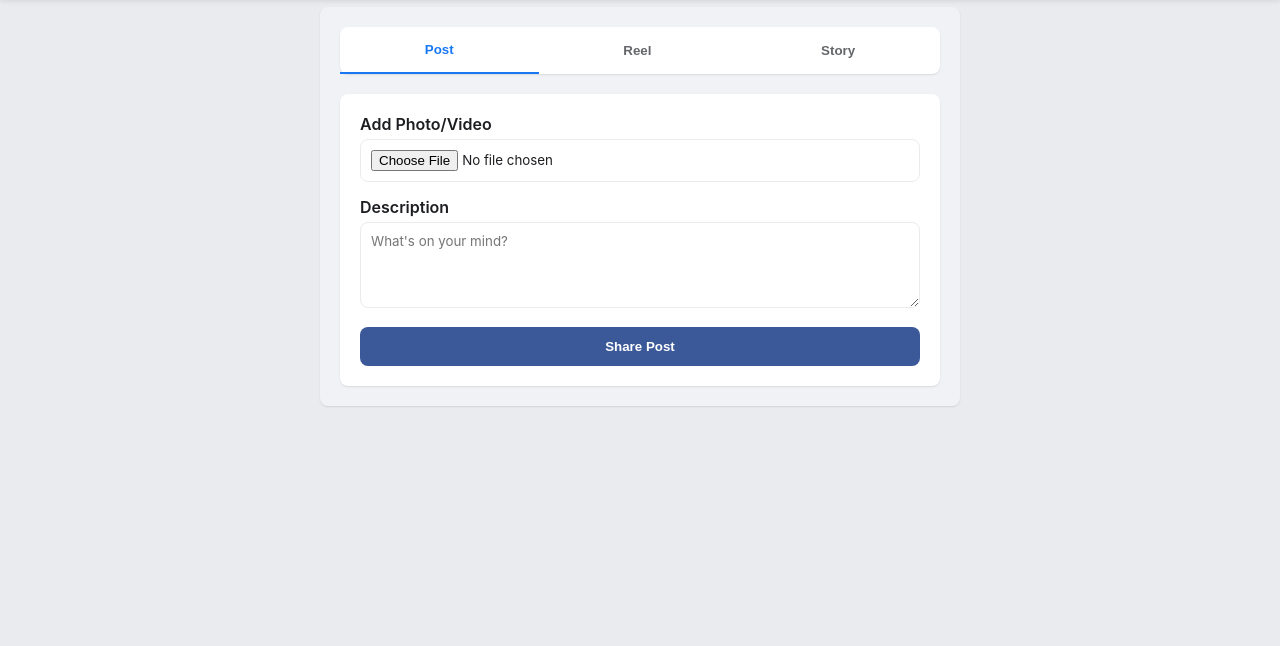
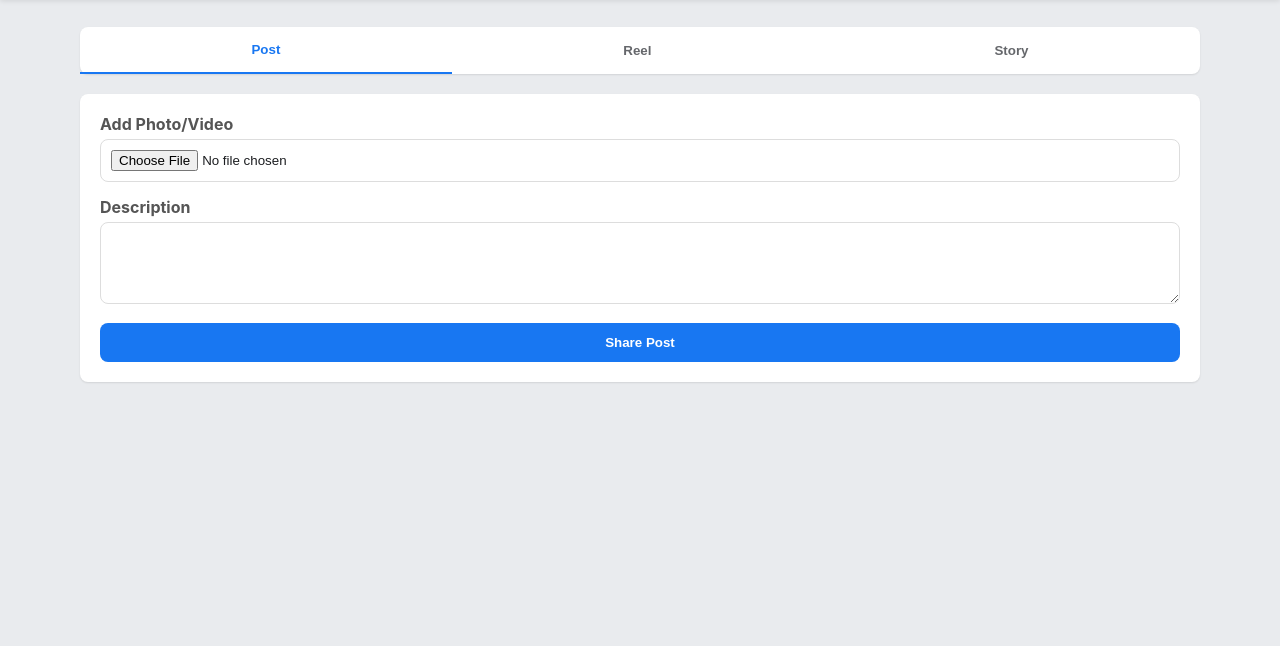
Before and after one commit to Hencheng2/fin, a Django app: template templates/add.html in a window 1280 px wide. Shown: the part 73-719 px from the top of the page. Run offline with Django 3.2, Linux system fonts and the light colour scheme; the template is opened without the code that fills it, so the values that code supplies are empty.

Commit message:
Update add.html

```diff
--- a/templates/add.html
+++ b/templates/add.html
@@ -1,122 +1,8 @@
 {% extends 'base.html' %}
-{% block title %}Add Content{% endblock %}
+
+{% block title %}Add To{% endblock %}
+
 {% block content %}
-<style>
-    .add-container {
-        padding: 20px;
-        max-width: 600px;
-        margin: 0 auto;
-        background-color: var(--accent-color);
-        border-radius: var(--border-radius);
-        box-shadow: var(--box-shadow);
-    }
-
-    .add-navbar {
-        display: flex;
-        justify-content: space-around;
-        background-color: #fff;
-        border-radius: var(--border-radius);
-        margin-bottom: 20px;
-        box-shadow: var(--box-shadow);
-    }
-
-    .add-nav-btn {
-        background: none;
-        border: none;
-        color: var(--icon-color);
-        font-weight: 600;
-        cursor: pointer;
-        padding: 15px 0;
-        flex-grow: 1;
-        text-align: center;
-        transition: color 0.3s ease, border-bottom 0.3s ease;
-    }
-
-    .add-nav-btn.active {
-        color: var(--link-color);
-        border-bottom: 2px solid var(--link-color);
-    }
-
-    .content-form {
-        display: none;
-        background-color: #fff;
-        padding: 20px;
-        border-radius: var(--border-radius);
-        box-shadow: var(--box-shadow);
-    }
-
-    .content-form.active {
-        display: block;
-    }
-
-    .form-group {
-        margin-bottom: 15px;
-    }
-
-    .form-group label {
-        display: block;
-        margin-bottom: 5px;
-        font-weight: 600;
-        color: var(--text-color);
-    }
-
-    .form-group input[type="file"],
-    .form-group textarea,
-    .form-group select {
-        width: 100%;
-        padding: 10px;
-        border-radius: var(--border-radius);
-        border: 1px solid var(--secondary-color);
-        box-sizing: border-box;
-        font-family: inherit;
-        color: var(--text-color);
-    }
-
-    .form-group textarea {
-        resize: vertical;
-        min-height: 80px;
-    }
-
-    .post-btn {
-        display: block;
-        width: 100%;
-        padding: 12px;
-        border: none;
-        background-color: var(--primary-color);
-        color: #fff;
-        font-weight: 600;
-        border-radius: var(--border-radius);
-        cursor: pointer;
-        transition: background-color 0.3s ease;
-    }
-
-    .post-btn:hover {
-        background-color: var(--link-color);
-    }
-
-    .error-message {
-        color: var(--admin-color);
-        font-size: 12px;
-        margin-top: 5px;
-        display: none;
-    }
-
-    /* Responsive adjustments */
-    @media (max-width: 600px) {
-        .add-container {
-            padding: 15px;
-        }
-
-        .add-nav-btn {
-            font-size: 14px;
-        }
-
-        .form-group textarea {
-            min-height: 60px;
-        }
-    }
-</style>
-
 <div class="add-container">
     <div class="add-navbar">
         <button class="add-nav-btn active" id="post-tab-btn">Post</button>
@@ -128,42 +14,115 @@
         <div class="form-group">
             <label for="post-media">Add Photo/Video</label>
             <input type="file" id="post-media" accept="image/*,video/*">
-            <span class="error-message" id="post-media-error">Please select a file.</span>
         </div>
         <div class="form-group">
             <label for="post-text">Description</label>
-            <textarea id="post-text" rows="4" placeholder="What's on your mind?"></textarea>
+            <textarea id="post-text" rows="4"></textarea>
         </div>
-        <button class="post-btn" data-form="post">Share Post</button>
+        <button class="post-btn">Share Post</button>
     </div>
 
     <div id="reel-form" class="content-form">
         <div class="form-group">
             <label for="reel-media">Add Video/Photo with Audio</label>
             <input type="file" id="reel-media" accept="video/*,image/*">
-            <span class="error-message" id="reel-media-error">Please select a file.</span>
         </div>
         <div class="form-group">
             <label for="reel-text">Description</label>
-            <textarea id="reel-text" rows="4" placeholder="Describe your reel..."></textarea>
+            <textarea id="reel-text" rows="4"></textarea>
         </div>
-        <button class="post-btn" data-form="reel">Share Reel</button>
+        <button class="post-btn">Share Reel</button>
     </div>
 
     <div id="story-form" class="content-form">
         <div class="form-group">
             <label for="story-media">Add Story</label>
             <input type="file" id="story-media" accept="image/*,video/*,audio/*">
-            <span class="error-message" id="story-media-error">Please select a file.</span>
         </div>
         <div class="form-group">
             <label for="story-text">Description</label>
-            <textarea id="story-text" rows="2" placeholder="Add a caption to your story..."></textarea>
+            <textarea id="story-text" rows="2"></textarea>
         </div>
-        <button class="post-btn" data-form="story">Share Story</button>
+        <button class="post-btn">Share Story</button>
     </div>
 </div>
+{% endblock %}
 
+{% block extra_styles %}
+<style>
+    .add-container {
+        padding: 20px;
+    }
+    .add-navbar {
+        display: flex;
+        justify-content: space-around;
+        background-color: #fff;
+        border-radius: var(--border-radius);
+        margin-bottom: 20px;
+        box-shadow: var(--box-shadow);
+    }
+    .add-nav-btn {
+        background: none;
+        border: none;
+        color: var(--icon-color);
+        font-weight: bold;
+        cursor: pointer;
+        padding: 15px 0;
+        flex-grow: 1;
+        text-align: center;
+        transition: color 0.2s ease;
+    }
+    .add-nav-btn.active {
+        color: var(--link-color);
+        border-bottom: 2px solid var(--link-color);
+    }
+    .content-form {
+        display: none;
+        background-color: #fff;
+        padding: 20px;
+        border-radius: var(--border-radius);
+        box-shadow: var(--box-shadow);
+    }
+    .content-form.active {
+        display: block;
+    }
+    .form-group {
+        margin-bottom: 15px;
+    }
+    .form-group label {
+        display: block;
+        margin-bottom: 5px;
+        font-weight: bold;
+        color: #555;
+    }
+    .form-group input[type="file"],
+    .form-group textarea,
+    .form-group select {
+        width: 100%;
+        padding: 10px;
+        border-radius: var(--border-radius);
+        border: 1px solid #ddd;
+        box-sizing: border-box;
+    }
+    .post-btn {
+        display: block;
+        width: 100%;
+        padding: 12px;
+        border: none;
+        background-color: var(--link-color);
+        color: #fff;
+        font-weight: bold;
+        border-radius: var(--border-radius);
+        cursor: pointer;
+        transition: background-color 0.2s ease;
+    }
+    .post-btn:hover {
+        background-color: #0056b3;
+    }
+</style>
+{% endblock %}
+
+{% block extra_scripts %}
 <script>
     document.addEventListener('DOMContentLoaded', () => {
         const postBtn = document.getElementById('post-tab-btn');
@@ -174,65 +133,28 @@
         const reelForm = document.getElementById('reel-form');
         const storyForm = document.getElementById('story-form');
 
-        const showForm = (form, btn) => {
-            document.querySelectorAll('.add-nav-btn').forEach(b => b.classList.remove('active'));
+        const showForm = (form) => {
+            document.querySelectorAll('.add-nav-btn').forEach(btn => btn.classList.remove('active'));
             document.querySelectorAll('.content-form').forEach(f => f.classList.remove('active'));
             form.classList.add('active');
-            btn.classList.add('active');
         };
 
-        postBtn.addEventListener('click', () => showForm(postForm, postBtn));
-        reelBtn.addEventListener('click', () => showForm(reelForm, reelBtn));
-        storyBtn.addEventListener('click', () => showForm(storyForm, storyBtn));
+        postBtn.addEventListener('click', () => {
+            showForm(postForm);
+            postBtn.classList.add('active');
+        });
+        reelBtn.addEventListener('click', () => {
+            showForm(reelForm);
+            reelBtn.classList.add('active');
+        });
+        storyBtn.addEventListener('click', () => {
+            showForm(storyForm);
+            storyBtn.classList.add('active');
+        });
 
-        // Form validation and submission
-        document.querySelectorAll('.post-btn').forEach(btn => {
-            btn.addEventListener('click', (e) => {
-                const formType = e.target.getAttribute('data-form');
-                const mediaInput = document.getElementById(`${formType}-media`);
-                const mediaError = document.getElementById(`${formType}-media-error`);
-                const textInput = document.getElementById(`${formType}-text`);
-
-                // Reset error state
-                mediaError.style.display = 'none';
-
-                // Validate media input
-                if (!mediaInput.files || mediaInput.files.length === 0) {
-                    mediaError.style.display = 'block';
-                    return;
-                }
-
-                // Collect form data
-                const formData = new FormData();
-                formData.append('media', mediaInput.files[0]);
-                formData.append('description', textInput.value);
-                formData.append('type', formType);
-
-                // Placeholder for backend API call
-                console.log(`Submitting ${formType} with data:`, {
-                    media: mediaInput.files[0]?.name,
-                    description: textInput.value
-                });
-
-                // Example: POST to /api/submit-content (uncomment and configure for actual backend)
-                /*
-                fetch('/api/submit-content', {
-                    method: 'POST',
-                    body: formData
-                })
-                .then(response => response.json())
-                .then(data => {
-                    console.log(`${formType} submitted successfully:`, data);
-                    alert(`${formType.charAt(0).toUpperCase() + formType.slice(1)} shared!`);
-                    mediaInput.value = '';
-                    textInput.value = '';
-                })
-                .catch(error => {
-                    console.error('Error submitting:', error);
-                    alert('Failed to share. Please try again.');
-                });
-                */
-            });
+        // Backend integration placeholder
+        document.querySelector('#post-form .post-btn').addEventListener('click', () => {
+            // TODO: API call for post creation
         });
     });
 </script>
```
